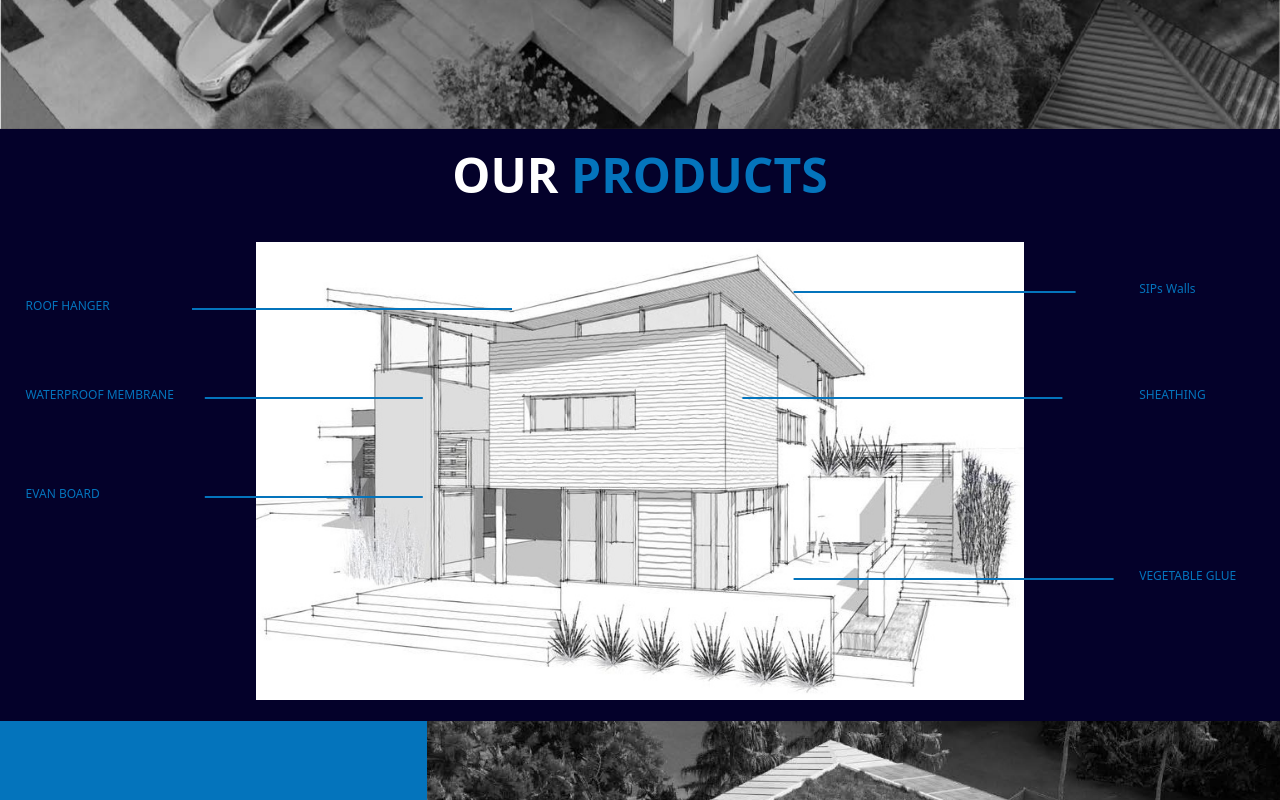
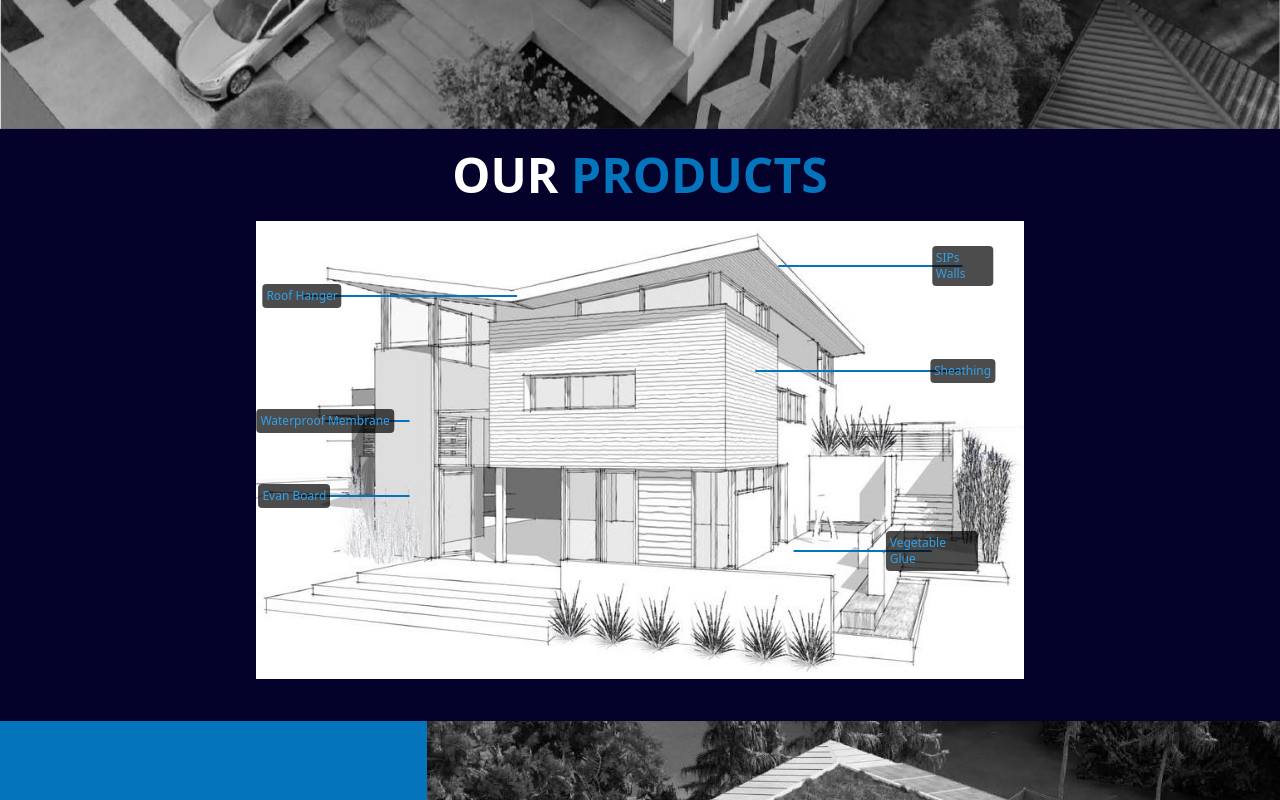
Before and after one commit to Daylun-Housing/DAYLUN, a Next.js app: page / in a window 1280 px wide. Shown: the part 760-1560 px from the top of the page. Built offline with nearby package versions, Linux system fonts and the light colour scheme.

Commit message:
Updated Diagram

```diff
--- a/app/components/Diagram.tsx
+++ b/app/components/Diagram.tsx
@@ -1,114 +1,113 @@
-import Image from "next/image";
 
-import { useIsVisible } from "../JS_Scripts/Visible";
-import { useRef } from "react";
+interface Label {
+  id: string;
+  text: string;
+  anchorLeft: number;  // % position on image
+  anchorTop: number;
+  labelLeft: number;   // % position where label floats
+  labelTop: number;
+  link: string;
+}
 
-export default function Diagram() {
-  const ref_WhatWeDo = useRef(null);
-  const is_visible_WWD = useIsVisible(ref_WhatWeDo);
+const labels: Label[] = [
+  {
+    id: "1",
+    text: "Evan Board",
+    anchorLeft: 20,
+    anchorTop: 55,
+    labelLeft: 5,
+    labelTop: 55,
+    link: "https://daylun.myshopify.com/products/evan-board",
+  },
+  {
+    id: "2",
+    text: "Waterproof Membrane",
+    anchorLeft: 20,
+    anchorTop: 40,
+    labelLeft: 9,
+    labelTop: 40,
+    link: "https://daylun.myshopify.com/products/waterproof-membrane-1",
+  },
+  {
+    id: "3",
+    text: "Roof Hanger",
+    anchorLeft: 34,
+    anchorTop: 15,
+    labelLeft: 6,
+    labelTop: 15,
+    link: "https://daylun.myshopify.com/products/roof-trusses",
+  },
+  {
+    id: "4",
+    text: "SIPs Walls",
+    anchorLeft: 68,
+    anchorTop: 9,
+    labelLeft: 92,
+    labelTop: 9,
+    link: "https://daylun.myshopify.com/products/sips-walls-structural-insulated-panels",
+  },
+  {
+    id: "5",
+    text: "Sheathing",
+    anchorLeft: 65,
+    anchorTop: 30,
+    labelLeft: 92,
+    labelTop: 30,
+    link: "https://daylun.myshopify.com/collections/frontpage",
+  },
+  {
+    id: "6",
+    text: "Vegetable Glue",
+    anchorLeft: 70,
+    anchorTop: 66,
+    labelLeft: 88,
+    labelTop: 66,
+    link: "https://daylun.myshopify.com/products/vegetable-glue",
+  },
+];
 
+
+const LabeledImageWithLines: React.FC = () => {
   return (
-    <section
-      className={`h-0 md:h-full bg-[#04012A] text-white overflow-hidden w-full`}
-    >
-      <div className="flex relative w-full justify-center">
-        <h2 className="text-[clamp(1.5rem,2vw,3rem)] md:text-[clamp(1.5rem,4vw,3rem)] font-extrabold md:m-4 leading-tight">
-          OUR <span className="text-[#0474BC]">PRODUCTS</span>
-        </h2>
-      </div>
-      <div
-        ref={ref_WhatWeDo}
-        className={` transition-all w-full md:h-[500px] duration-1000 flex md:flex-row text-xs md:text-md
-                                            ${is_visible_WWD ? "opacity-100 scale-x-100" : "opacity-0 scale-x-110"} `}
-      >
-        <div className="relative w-1/5 h-full z-20 text-[#0474BC] ">
-          <div className="scale-0 md:scale-100 relative top-[55%]">
-            <a
-              href="https://daylun.myshopify.com/products/evan-board"
-              className="hover:text-white duration-100"
-            >
-              <div className="md:w-[clamp(55%,15vw,75%)] lg:w-[clamp(65%,18vw,75%)] xl:w-[clamp(75%,17vw,90%)] h-[2px] bg-[#0474BC] mb-2 translate-x-[16vw]" />{" "}
-              {/* Line pointing up */}
-              <div className="translate-x-[10%] -translate-y-[20px]">
-                EVAN BOARD
-              </div>
-            </a>
-          </div>
-          <div className="scale-0 md:scale-100 relative top-[35%] lg:top-[30%]">
-            <a
-              href="https://daylun.myshopify.com/products/waterproof-membrane-1"
-              className="hover:text-white duration-100"
-            >
-              <div className="md:w-[clamp(55%,15vw,75%)] lg:w-[clamp(65%,18vw,75%)] xl:w-[clamp(75%,17vw,90%)] h-[2px] bg-[#0474BC] mb-2 translate-x-[16vw]" />{" "}
-              {/* Line pointing up */}
-              <div className="translate-x-[10%] -translate-y-[20px] xl:w-full md:w-1/2">
-                WATERPROOF MEMBRANE
-              </div>
-            </a>
-          </div>
-          <div className="scale-0 md:scale-100 relative md:top-[13%] lg:top-[10%] xl:top-[7%]">
-            <a
-              href="https://daylun.myshopify.com/products/roof-trusses"
-              className="hover:text-white duration-100"
-            >
-              <div className="md:w-[clamp(40%,16vw,65%)] lg:w-[clamp(85%,22vw,110%)] xl:w-[clamp(75%,25vw,130%)] h-[2px] bg-[#0474BC] mb-2 translate-x-[15vw]" />{" "}
-              {/* Line pointing up */}
-              <div className="translate-x-[10%] -translate-y-[20px]">
-                ROOF HANGER
-              </div>
-            </a>
-          </div>
-        </div>
-        <div className="relative w-3/5 h-full z-0 flex">
-          <Image
-            src="/Home_Sketch.jpg"
-            alt="Home Sketch"
-            fill
-            className="object-contain py-2"
+    <div className="relative w-full max-w-3xl">
+      <img
+        src="/Home_Sketch.jpg"
+        alt="Car labeled"
+        className="w-auto h-auto"
+      />
+
+      {/* SVG Lines */}
+      <svg className="absolute top-0 left-0 w-full h-full pointer-events-none">
+        {labels.map((label) => (
+          <line
+            key={`line-${label.id}`}
+            x1={`${label.anchorLeft}%`}
+            y1={`${label.anchorTop}%`}
+            x2={`${label.labelLeft}%`}
+            y2={`${label.labelTop}%`}
+            stroke="#0474BC"
+            strokeWidth={2}
           />
-          <div className="absolute text-white top-[clamp(10rem,22vw,10rem)] font-bold text-lg left-[15%] bg-[#0474BC] md:scale-0">
-            1
-          </div>
-        </div>
-        <div className="relative w-1/5 h-full text-[#0474BC] ">
-          <div className="scale-0 md:scale-100 relative top-[25%] lg:top-[20%] xl:top-[14%] z-2 w-full">
-            <a
-              href="https://daylun.myshopify.com/products/sips-walls-structural-insulated-panels"
-              className="block hover:text-white duration-100 w-full"
-            >
-              <div className="md:w-[clamp(85%,22vw,150%)] h-[2px] bg-[#0474BC] mb-2 -translate-x-[18vw]" />{" "}
-              {/* Line pointing up */}
-              <div className="translate-x-[45%] -translate-y-[20px] w-full break-words whitespace-normal xl:w-full md:w-1/2">
-                <p>SIPs Walls</p>
-              </div>
-            </a>
-          </div>
-          <div className="scale-0 md:scale-100 relative top-[35%] lg:top-[30%]">
-            <a
-              href="https://daylun.myshopify.com/collections/frontpage"
-              className="hover:text-white duration-100"
-            >
-              <div className="md:w-[clamp(85%,23vw,120%)] xl:w-[clamp(75%,25vw,130%)] h-[2px] bg-[#0474BC] mb-2 -translate-x-[22vw]" />{" "}
-              {/* Line pointing up */}
-              <div className="translate-x-[45%] -translate-y-[20px]">
-                SHEATHING
-              </div>
-            </a>
-          </div>
-          <div className="scale-0 md:scale-100 relative top-[53%] lg:top-[56%] xl:top-[61%] z-2 w-full">
-            <a
-              href="https://daylun.myshopify.com/products/vegetable-glue"
-              className="block hover:text-white duration-100 w-full"
-            >
-              <div className="md:w-[clamp(85%,22vw,110%)] xl:w-[clamp(75%,25vw,130%)] h-[2px] bg-[#0474BC] mb-2 -translate-x-[18vw]" />{" "}
-              {/* Line pointing up */}
-              <div className="translate-x-[45%] -translate-y-[20px] w-full break-words whitespace-normal xl:w-full md:w-1/2">
-                <p>VEGETABLE GLUE</p>
-              </div>
-            </a>
-          </div>
-        </div>
-      </div>
-    </section>
+        ))}
+      </svg>
+
+      {/* Labels */}
+      {labels.map((label) => (
+        <a
+          key={label.id}
+          href={label.link}
+          className="absolute text-[#329fe6] hover:text-white bg-black bg-opacity-70 px-1 py-1 text-xs rounded"
+          style={{
+            top: `${label.labelTop}%`,
+            left: `${label.labelLeft}%`,
+            transform: "translate(-50%, -50%)",
+          }}
+        >
+          {label.text}
+        </a>
+      ))}
+    </div>
   );
-}
+};
+
+export default LabeledImageWithLines;
--- a/app/components/DiagramMobile.tsx
+++ b/app/components/DiagramMobile.tsx
@@ -2,6 +2,82 @@ import Image from "next/image";
 
 import { useIsVisible } from "../JS_Scripts/Visible";
 import { useRef } from "react";
+
+
+interface Label {
+  id: string;
+  labelLeft: number;   // % position where label floats
+  labelTop: number;
+  link: string;
+}
+
+const labels: Label[] = [
+  {
+    id: "1",
+    labelLeft: 18,
+    labelTop: 55,
+    link: "https://daylun.myshopify.com/products/evan-board",
+  },
+  {
+    id: "2",
+    labelLeft: 18,
+    labelTop: 40,
+    link: "https://daylun.myshopify.com/products/waterproof-membrane-1",
+  },
+  {
+    id: "3",
+    labelLeft: 33,
+    labelTop: 15,
+    link: "https://daylun.myshopify.com/products/roof-trusses",
+  },
+  {
+    id: "4",
+    labelLeft: 70,
+    labelTop: 10,
+    link: "https://daylun.myshopify.com/products/sips-walls-structural-insulated-panels",
+  },
+  {
+    id: "5",
+    labelLeft: 65,
+    labelTop: 30,
+    link: "https://daylun.myshopify.com/collections/frontpage",
+  },
+  {
+    id: "6",
+    labelLeft: 72,
+    labelTop: 73,
+    link: "https://daylun.myshopify.com/products/vegetable-glue",
+  },
+];
+
+
+const MobileDiagram: React.FC = () => {
+  return (
+    <div className="relative w-full max-w-3xl">
+      <img
+        src="/Home_Sketch.jpg"
+        alt="Diagram labeled"
+        className="w-auto h-auto"
+      />
+
+      {/* Labels */}
+      {labels.map((label) => (
+        <a
+          key={label.id}
+          href={label.link}
+          className="absolute text-[#329fe6] hover:text-white bg-black bg-opacity-70 px-1 py-1 text-sm rounded"
+          style={{
+            top: `${label.labelTop}%`,
+            left: `${label.labelLeft}%`,
+            transform: "translate(-50%, -50%)",
+          }}
+        >
+          {label.id}
+        </a>
+      ))}
+    </div>
+  );
+};
 
 export default function DiagramMobile() {
   const ref_WhatWeDo = useRef(null);
@@ -16,32 +92,7 @@ export default function DiagramMobile() {
           OUR <span className="text-[#0474BC]">PRODUCTS</span>
         </h2>
       </div>
-      <div className="relative w-full h-[400px] z-0 flex">
-        <Image
-          src="/Home_Sketch.jpg"
-          alt="Home Sketch"
-          fill
-          className="object-contain py-2"
-        />
-        <div className="absolute text-white top-[clamp(4rem,7vh,5rem)] font-bold text-lg left-[21%] bg-[#0474BC] md:scale-0">
-          1
-        </div>
-        <div className="absolute text-white top-[clamp(10rem,10vh,12rem)] font-bold text-lg left-[21%] bg-[#0474BC] md:scale-0">
-          2
-        </div>
-        <div className="absolute text-white top-[clamp(14rem,12vh,15rem)] font-bold text-lg left-[21%] bg-[#0474BC] md:scale-0">
-          3
-        </div>
-        <div className="absolute text-white top-[clamp(10rem,10vh,12rem)] font-bold text-lg left-[55%] bg-[#0474BC] md:scale-0">
-          4
-        </div>
-        <div className="absolute text-white top-[clamp(16rem,15vh,20rem)] font-bold text-lg left-[72%] bg-[#0474BC] md:scale-0">
-          5
-        </div>
-        <div className="absolute text-white top-[clamp(2rem,10vh,6rem)] font-bold text-lg left-[65%] bg-[#0474BC] md:scale-0">
-          6
-        </div>
-      </div>
+      <MobileDiagram />
       <div
         ref={ref_WhatWeDo}
         className={` transition-all w-full h-[200px] md:h-0 duration-1000 flex md:flex-row text-xs md:text-md
--- /dev/null
+++ b/app/components/DiagramSection.tsx
@@ -0,0 +1,20 @@
+import Image from "next/image";
+import LabeledImageWithLines from "./Diagram";
+
+export default function DiagramSection() {
+
+  return (
+    <section
+      className={`h-0 md:h-full bg-[#04012A] text-white overflow-hidden w-full`}
+    >
+      <div className="flex relative w-full justify-center">
+        <h2 className="text-[clamp(1.5rem,2vw,3rem)] md:text-[clamp(1.5rem,4vw,3rem)] font-extrabold md:m-4 leading-tight">
+          OUR <span className="text-[#0474BC]">PRODUCTS</span>
+        </h2>
+      </div>
+      <div className="relative w-full md:h-[500px] z-0 flex justify-center">
+        <LabeledImageWithLines />
+      </div>
+    </section>
+  );
+}
--- a/app/page.tsx
+++ b/app/page.tsx
@@ -3,7 +3,7 @@
 import Header from "./components/Header";
 import HeaderMobile from "./components/HeaderMobile";
 import HeroSection from "./components/HeroSection";
-import Diagram from "./components/Diagram";
+import DiagramSection from "./components/DiagramSection";
 import DiagramMobile from "./components/DiagramMobile";
 import WhatWeDo from "./components/WhatWeDo";
 import Highlights from "./components/Highlights";
@@ -22,7 +22,7 @@ export default function Home() {
       <Header />
       <HeaderMobile />
       <HeroSection />
-      <Diagram />
+      <DiagramSection />
       <DiagramMobile />
       <WhatWeDo />
       <Highlights />
```
